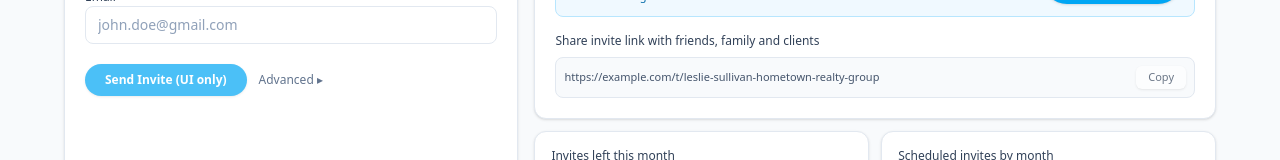
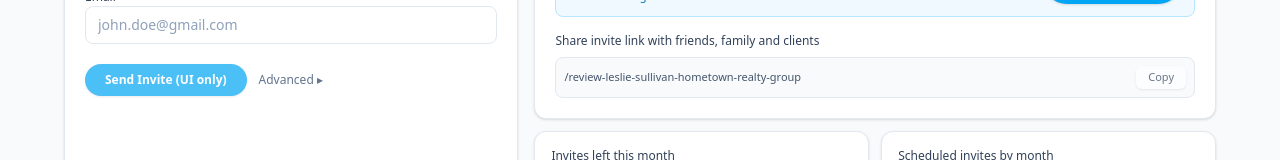
Before and after one commit to VenJami/follow-up-automation, a Next.js app: page /dashboard/invitations in a window 1280 px wide. Shown: the part 283-443 px from the top of the page. Built offline with nearby package versions, Linux system fonts and the light colour scheme.

Commit message:
Add Review Page

```diff
--- a/src/app/dashboard/invitations/page.tsx
+++ b/src/app/dashboard/invitations/page.tsx
@@ -183,7 +183,7 @@ export default function InvitationsPage() {
                 </p>
                 <div className="flex flex-col gap-2 rounded-lg border border-slate-200 bg-slate-50 p-2 sm:flex-row sm:items-center">
                   <span className="flex-1 truncate text-[11px] text-slate-600">
-                    https://example.com/t/leslie-sullivan-hometown-realty-group
+                    /review-leslie-sullivan-hometown-realty-group
                   </span>
                   <button
                     type="button"
--- /dev/null
+++ b/src/app/review-leslie-sullivan-hometown-realty-group/page.tsx
@@ -0,0 +1,6 @@
+import { redirect } from "next/navigation";
+
+export default function ReviewLeslieShortcut() {
+  // Use a stable token so the friendly link can enter the funnel.
+  redirect("/review/review-leslie-sullivan-hometown-realty-group");
+}
--- a/src/components/CustomizeInvitationClient.tsx
+++ b/src/components/CustomizeInvitationClient.tsx
@@ -57,17 +57,29 @@ const PRESET_CONTENT: Record<
   },
 };
 
+const DEFAULT_DIRECT_REVIEW_LINK = "/review-leslie-sullivan-hometown-realty-group";
+
 export function CustomizeInvitationClient() {
   const [activePreset, setActivePreset] = useState<PresetKey>("google");
   const [subject, setSubject] = useState(PRESET_CONTENT.google.subject);
-  const [body, setBody] = useState(PRESET_CONTENT.google.body);
+  const [body, setBody] = useState(
+    PRESET_CONTENT.google.body.replace(
+      "{{directReviewLink}}",
+      DEFAULT_DIRECT_REVIEW_LINK
+    )
+  );
 
   const activeMeta = useMemo(() => PRESET_CONTENT[activePreset], [activePreset]);
 
   function handlePresetChange(key: PresetKey) {
     setActivePreset(key);
     setSubject(PRESET_CONTENT[key].subject);
-    setBody(PRESET_CONTENT[key].body);
+    setBody(
+      PRESET_CONTENT[key].body.replace(
+        "{{directReviewLink}}",
+        DEFAULT_DIRECT_REVIEW_LINK
+      )
+    );
   }
 
   return (
```
